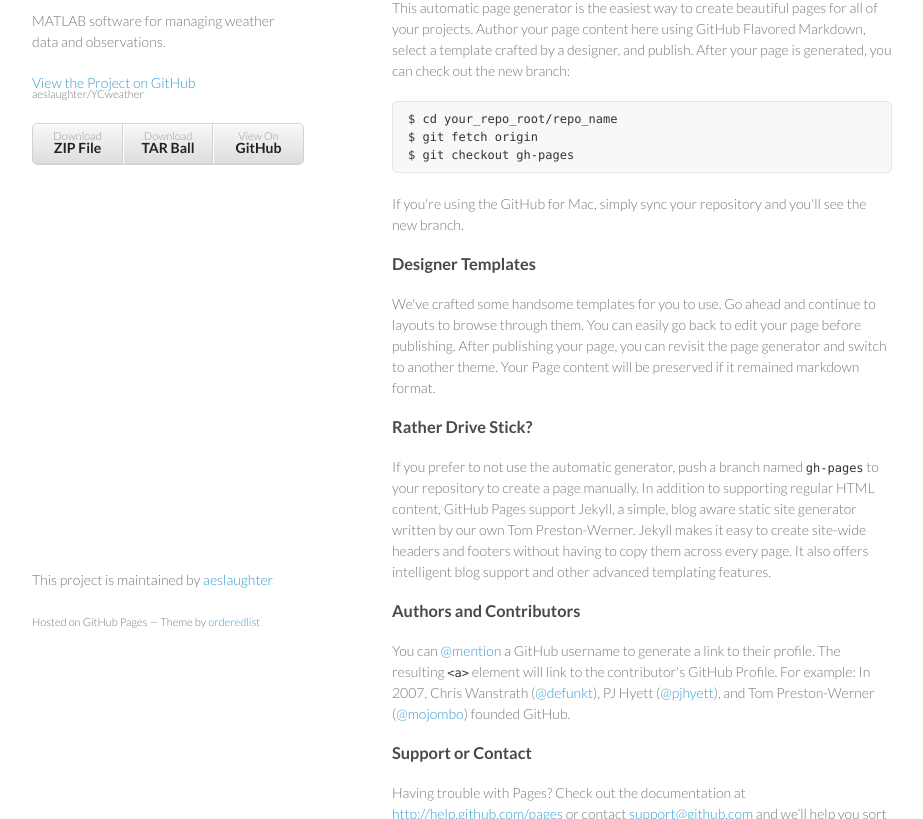
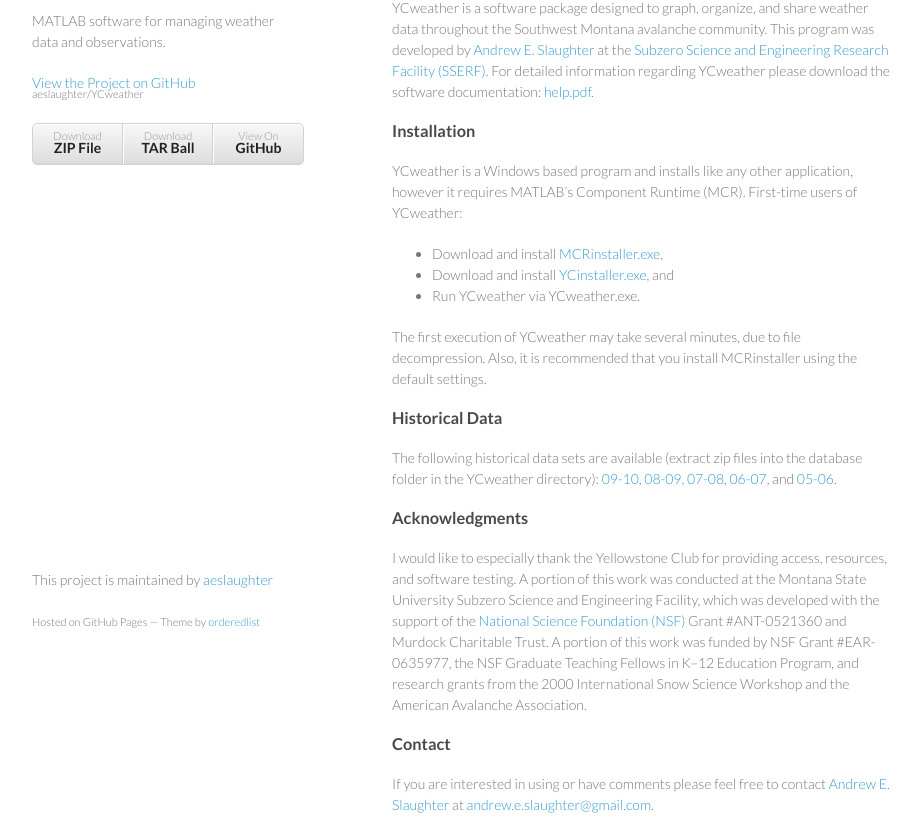
Before and after one commit to aeslaughter/YCweather, a plain HTML site: page index.html in a window 1280 px wide. Shown: the part 99-918 px from the top of the page, without its empty margins (178-1101 px from the left). Drawn offline with Linux system fonts and the light colour scheme.

Commit message:
Updated website for YCweather

```diff
--- a/index.html
+++ b/index.html
@@ -3,7 +3,7 @@
   <head>
     <meta charset="utf-8">
     <meta http-equiv="X-UA-Compatible" content="chrome=1">
-    <title>Ycweather by aeslaughter</title>
+    <title>YCweather by Andrew E Slaughter</title>
 
     <link rel="stylesheet" href="stylesheets/styles.css">
     <link rel="stylesheet" href="stylesheets/pygment_trac.css">
@@ -15,7 +15,7 @@
   <body>
     <div class="wrapper">
       <header>
-        <h1>Ycweather</h1>
+        <h1>YCweather</h1>
         <p>MATLAB software for managing weather data and observations.</p>
         <p class="view"><a href="https://github.com/aeslaughter/YCweather">View the Project on GitHub <small>aeslaughter/YCweather</small></a></p>
         <ul>
@@ -25,32 +25,42 @@
         </ul>
       </header>
       <section>
-        <h3>Welcome to GitHub Pages.</h3>
+        <h3>Welcome to YCweather.</h3>
 
-<p>This automatic page generator is the easiest way to create beautiful pages for all of your projects. Author your page content here using GitHub Flavored Markdown, select a template crafted by a designer, and publish. After your page is generated, you can check out the new branch:</p>
+<p> YCweather is a software package designed to graph, organize, and share weather data throughout the Southwest Montana avalanche community. This program was developed by <a href="http://aeslaughter.github.com">Andrew E. Slaughter</a> at the <a href="http://www.coe.montana.edu/ce/subzero/">Subzero Science and Engineering Research Facility (SSERF)</a>.
 
-<pre><code>$ cd your_repo_root/repo_name
-$ git fetch origin
-$ git checkout gh-pages
-</code></pre>
+For detailed information regarding YCweather please download the software documentation: <a href="https://github.com/aeslaughter/YCweather/blob/master/release/help.pdf"> help.pdf.</a> </p>
 
-<p>If you're using the GitHub for Mac, simply sync your repository and you'll see the new branch.</p>
+<h3>Installation</h3>
+<p>
+YCweather is a Windows based program and installs like any other application, however it requires MATLAB’s Component Runtime (MCR).
+First-time users of YCweather:
+<ul>
+	<li>Download and install <a href="http://www.coe.montana.edu/ce/subzero/snow/MCRinstaller.exe">MCRinstaller.exe</a>,</li>
+	<li>Download and install <a href="http://www.coe.montana.edu/ce/subzero/snow/YCinstaller.exe">YCinstaller.exe</a>, and</li>
+	<li>Run YCweather via YCweather.exe.</li>
+</ul>
+The first execution of YCweather may take several minutes, due to file decompression.
+Also, it is recommended that you install MCRinstaller using the default settings.
+</p>
 
-<h3>Designer Templates</h3>
+<h3>Historical Data</h3>
+<p>
+The following historical data sets are available (extract zip files into the database folder in the YCweather directory):
+	<a href="http://www.coe.montana.edu/ce/subzero/snow/09-10.zip"> 09-10</a>,
+	<a href="http://www.coe.montana.edu/ce/subzero/snow/08-09.zip"> 08-09</a>,
+	<a href="http://www.coe.montana.edu/ce/subzero/snow/07-08.zip"> 07-08</a>,
+	<a href="http://www.coe.montana.edu/ce/subzero/snow/06-07.zip"> 06-07</a>, and
+	<a href="http://www.coe.montana.edu/ce/subzero/snow/05-06.zip"> 05-06</a>.
+</p>
 
-<p>We've crafted some handsome templates for you to use. Go ahead and continue to layouts to browse through them. You can easily go back to edit your page before publishing. After publishing your page, you can revisit the page generator and switch to another theme. Your Page content will be preserved if it remained markdown format.</p>
+<h3>Acknowledgments</h3>
 
-<h3>Rather Drive Stick?</h3>
+<p>I would like to especially thank the Yellowstone Club for providing access, resources, and software testing. A portion of this work was conducted at the Montana State University Subzero Science and Engineering Facility, which was developed with the support of the <a href="http://www.nsf.gov">National Science Foundation (NSF)</a> Grant #ANT-0521360 and Murdock Charitable Trust.  A portion of this work was funded by NSF Grant #EAR-0635977, the NSF Graduate Teaching Fellows in K&ndash;12 Education Program, and research grants from the 2000 International Snow Science Workshop and the American Avalanche Association.</p>
 
-<p>If you prefer to not use the automatic generator, push a branch named <code>gh-pages</code> to your repository to create a page manually. In addition to supporting regular HTML content, GitHub Pages support Jekyll, a simple, blog aware static site generator written by our own Tom Preston-Werner. Jekyll makes it easy to create site-wide headers and footers without having to copy them across every page. It also offers intelligent blog support and other advanced templating features.</p>
-
-<h3>Authors and Contributors</h3>
-
-<p>You can <a href="https://github.com/blog/821" class="user-mention">@mention</a> a GitHub username to generate a link to their profile. The resulting <code>&lt;a&gt;</code> element will link to the contributor's GitHub Profile. For example: In 2007, Chris Wanstrath (<a href="https://github.com/defunkt" class="user-mention">@defunkt</a>), PJ Hyett (<a href="https://github.com/pjhyett" class="user-mention">@pjhyett</a>), and Tom Preston-Werner (<a href="https://github.com/mojombo" class="user-mention">@mojombo</a>) founded GitHub.</p>
-
-<h3>Support or Contact</h3>
-
-<p>Having trouble with Pages? Check out the documentation at <a href="http://help.github.com/pages">http://help.github.com/pages</a> or contact <a href="mailto:support@github.com">support@github.com</a> and we’ll help you sort it out.</p>
+<h3>Contact</h3>
+If you are interested in using or have comments please feel free to contact  <a href="http://aeslaughter.github.com">Andrew E. Slaughter</a> at <a href="mailto:andrew.e.slaughter@gmail.com">andrew.e.slaughter@gmail.com</a>.
+<p>.</p>
       </section>
       <footer>
         <p>This project is maintained by <a href="https://github.com/aeslaughter">aeslaughter</a></p>
```
Also changed, not shown: readme.txt (added).
